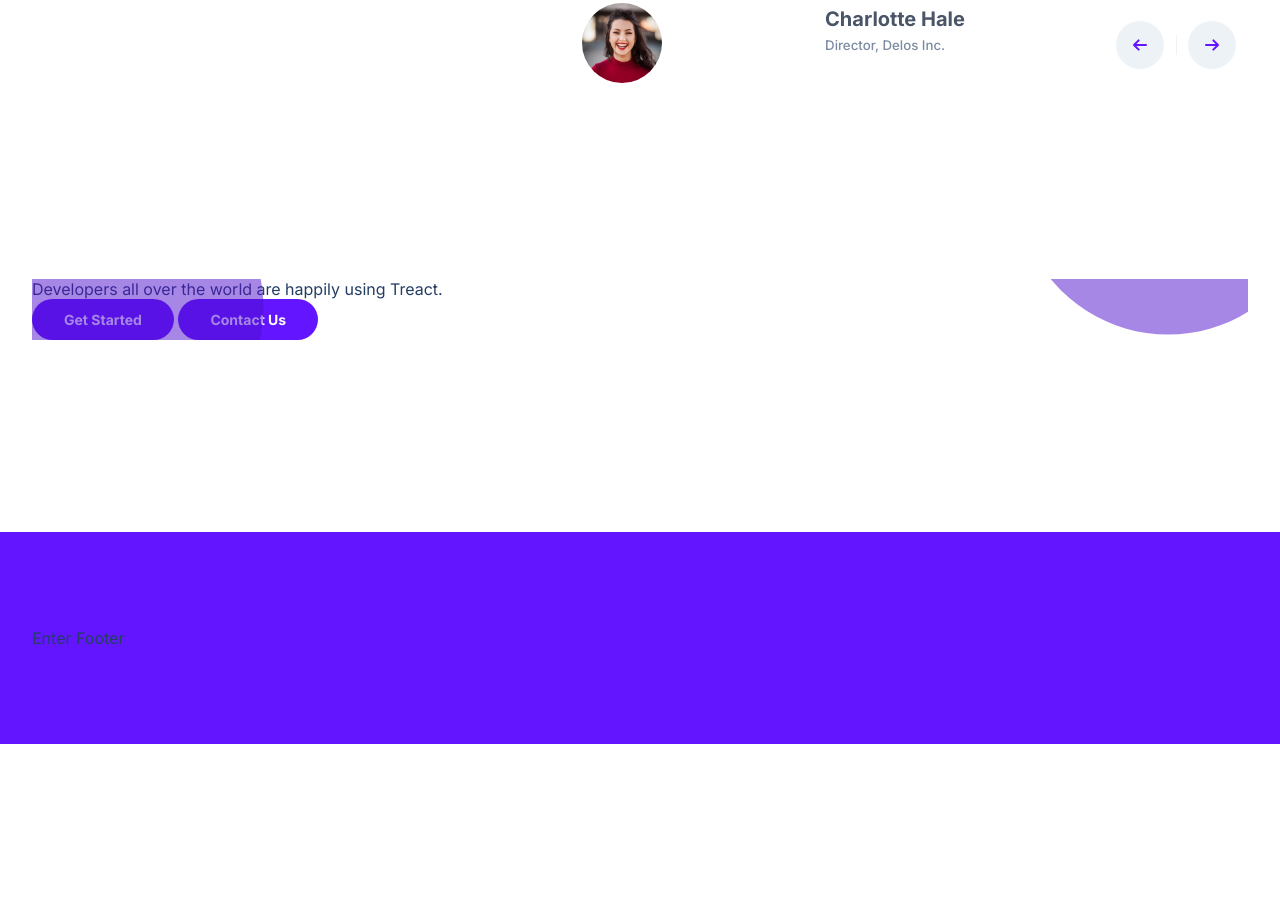
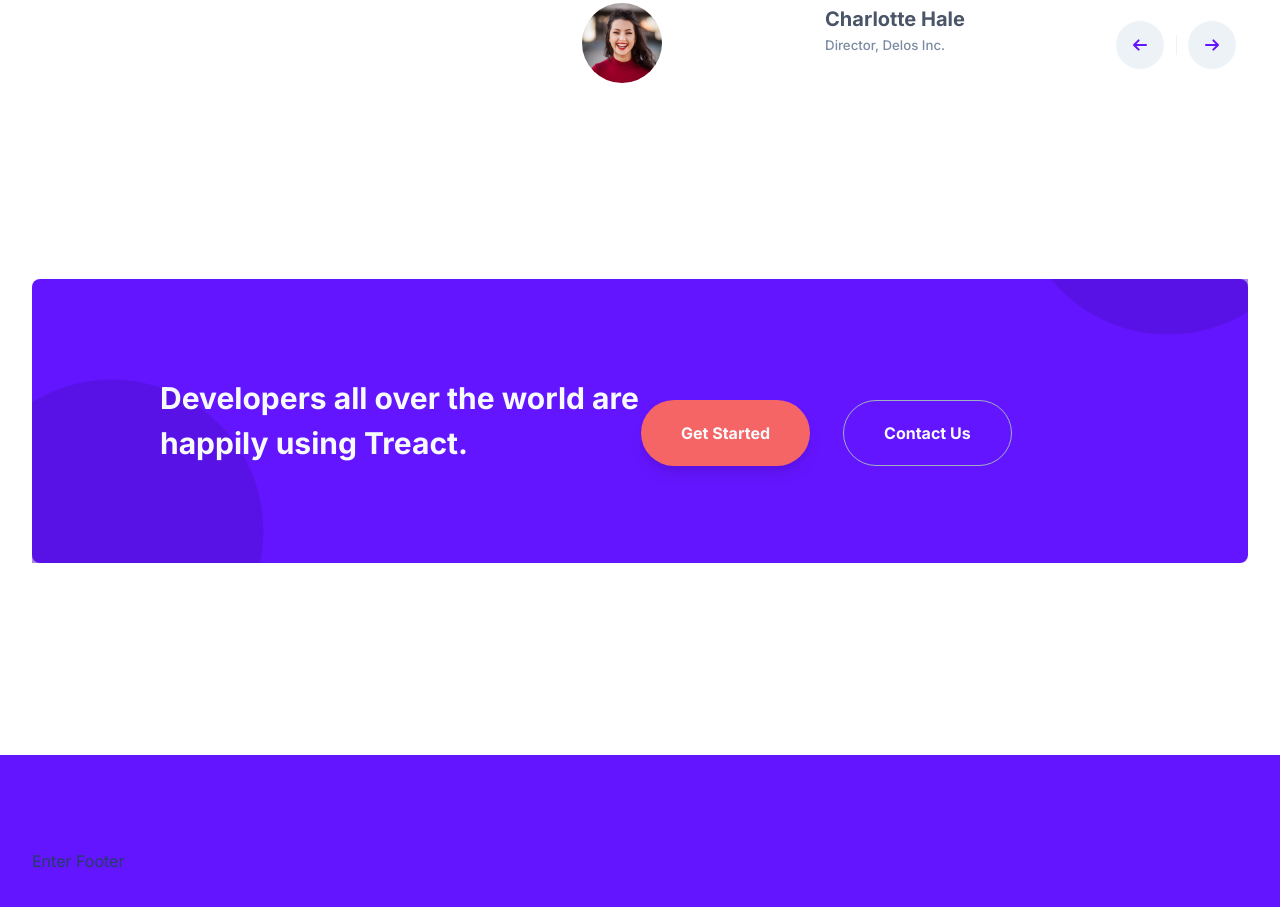
Before and after one commit to herasvictor444/treact-website-project, a plain HTML site: page index.html in a window 1280 px wide. Shown: the part 5374-6281 px from the top of the page. Before the commit the page ends 6118 px from the top, so only its background shows below. Drawn offline with Linux system fonts and the light colour scheme.

Commit message:
Update: Start section is styled

```diff
--- a/style.css
+++ b/style.css
@@ -1030,6 +1030,76 @@ START / CALL TO ACTION ↓
     opacity: 0.5;
 }
 
+.start__container {
+    padding: 96px 0;
+    width: 100%;
+    background-color: rgb(100, 21, 255);
+    border-radius: 8px;
+    display: flex;
+    justify-content: center;
+    align-items: center;
+}
+
+.start__row {
+    width: 100%;
+    margin: 0 auto;
+    max-width: 1024px;
+    padding: 0 32px;
+    display: flex;
+    justify-content: center;
+    align-items: center;
+}
+
+.start__title, .start__buttons {
+    width: 50%;
+}
+
+.start__title {
+    color: #f7fafc;
+    font-size: 30px;
+    font-weight: 700;
+    line-height: 1.5;
+    z-index: 2;
+}
+
+.start__buttons {
+    display: flex;
+    margin-top: 24px;
+}
+
+.start__button {
+    padding: 20px 40px;
+    border-radius: 500px;
+    font-weight: 700;
+    font-size: 16px;
+    color: #f7fafc;
+    line-height: 1.5;
+    letter-spacing: 0.025;
+    margin: 1px;
+    z-index: 2;
+}
+
+.start__button:nth-child(1) {
+    background: #f56565;
+    box-shadow: rgba(0, 0, 0, 0) 0px 0px 0px 0px, rgba(0, 0, 0, 0) 0px 0px 0px 0px, rgba(0, 0, 0, 0.1) 0px 10px 15px -3px, rgba(0, 0, 0, 0.05) 0px 4px 6px -2px;
+    margin-right: 32px;
+    transition: all 300ms ease;
+}
+
+.start__button:hover:nth-child(1) {
+    background-color: rgba(229, 62, 62);
+}
+
+.start__button:nth-child(2) {
+    border: 1px solid rgb(160, 174, 192);
+    transition: all 300ms ease;
+}
+
+.start__button:hover:nth-child(2) {
+    background-color: rgba(247, 250, 252);
+    color: rgba(100, 21, 255);
+}
+
 /*
 
 FOOTER ↓
@@ -1211,6 +1281,25 @@ MOBILE RESPONSIVENESS ↓
   .testimonials__description {
     padding-left: 48px;
   }
+
+  .start__row {
+    flex-direction: column;
+  }
+
+  .start__title {
+    text-align: center;
+    width: 100%;
+    max-width: 512px;
+  }
+
+  .start__buttons {
+    width: auto;
+    margin-top: 24px;
+  }
+
+  .start__button {
+    padding: 16px 32px;
+  }
 }
 
 @media (max-width: 768px) {
@@ -1327,4 +1416,33 @@ MOBILE RESPONSIVENESS ↓
   .testimonial__buttons {
     margin-top: 32px;
   }
+
+  .start__container {
+    padding: 80px 0;
+  }
+
+  .start__title {
+    font-size: 24px;
+  }
+
+  .btn {
+    line-height: 1.5;
+  }
+
+  .start__buttons {
+    flex-direction: column;
+  }
+
+  .start__button {
+    padding: 12px 24px;
+    font-size: 14px;
+  }
+
+  .start__button:nth-child(1) {
+    margin-right: 0;
+  }
+
+  .start__button:nth-child(2) {
+    margin-top: 16px;
+  }
 }
```
